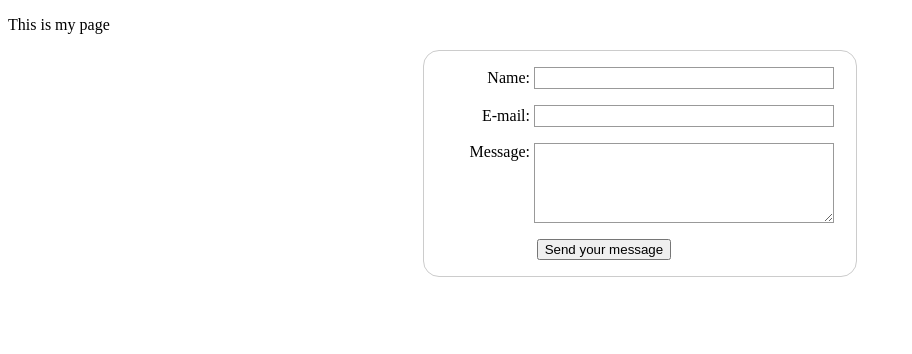
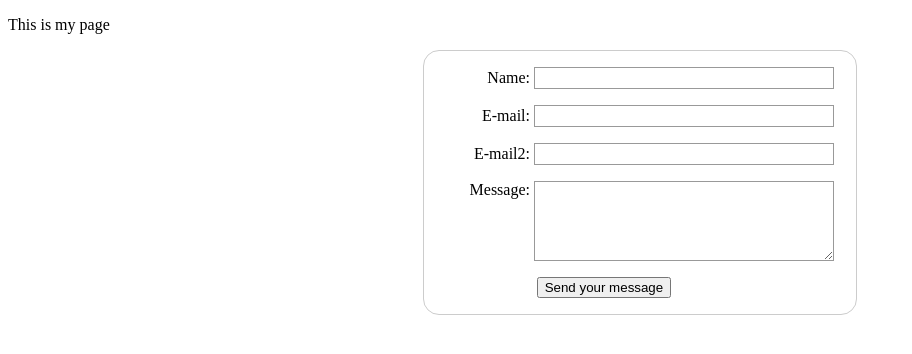
Before and after one commit to henryfash/PRDemo, a plain HTML site: page index.html in a window 1280 px wide. Shown: the whole page, without its empty margins (0-912 px from the left). Drawn offline with Linux system fonts and the light colour scheme.

Commit message:
first commit on br2

```diff
--- a/index.html
+++ b/index.html
@@ -50,6 +50,10 @@
         margin-left : .5em;
       }
 
+      button {
+        margin-right : .6em;
+      }
+
     </style>
   </head>
   <body>
@@ -67,6 +71,11 @@
         </li>
 
         <li>
+          <label for = "mail">E-mail2:</label>
+          <input type = "email" id = "mail2" name = 'user_mail'>
+        </li>
+
+        <li>
           <label for = "msg">Message:</label>
           <textarea id = "msg" name = "user_message"></textarea>
         </li>
```
